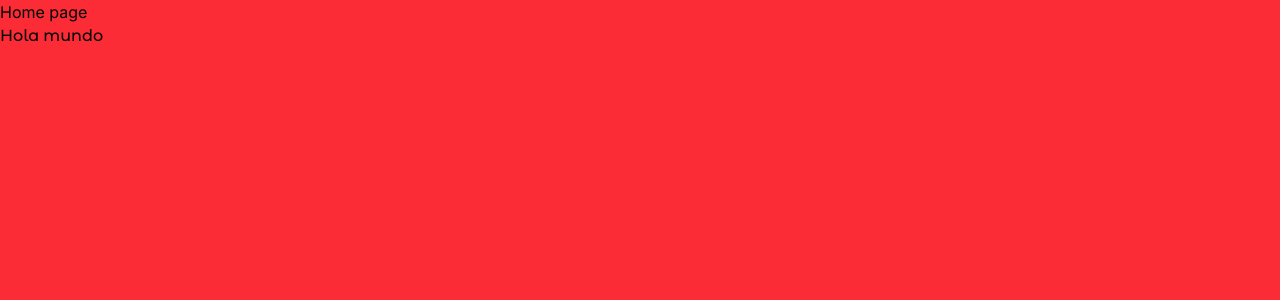
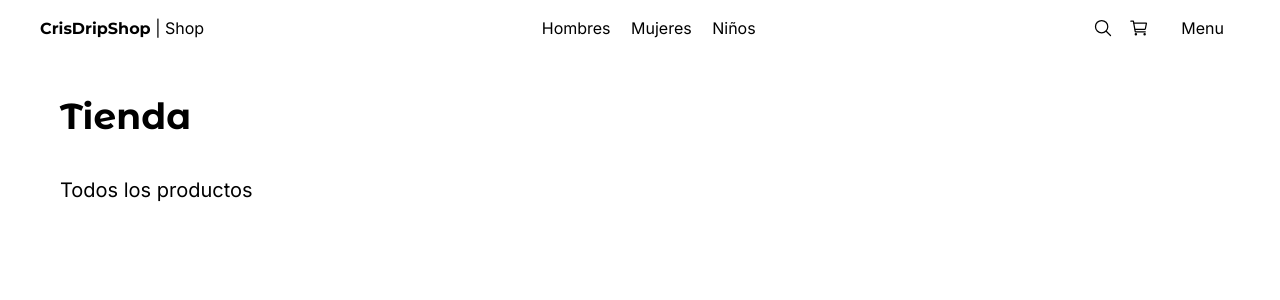
Before and after one commit to cristianpy09/Crisdrip-shop, a Next.js app: page / in a window 1280 px wide. Shown: the top 300 px of the page. Built offline with nearby package versions, Linux system fonts and the light colour scheme.

Commit message:
header was created

```diff
--- a/src/app/(shop)/category/[id]/page.tsx
+++ b/src/app/(shop)/category/[id]/page.tsx
@@ -1,7 +1,17 @@
-import React from 'react'
+import { notFound } from "next/navigation"
 
-export default function CategoryPage () {
+interface Props {
+  params:{
+    id:string
+  }
+}
+
+export default async function CategoryPage ({params}:Props) {
+  const {id}= await params
+  if (id=== "kids") {
+    notFound()
+  }
   return (
-    <div> Category page</div>
+    <div> Category page {id}</div>
   )
 }
--- /dev/null
+++ b/src/app/(shop)/category/not-found.tsx
@@ -0,0 +1,12 @@
+import PageNotFound from '@/components/ui/not-found/PageNotFound'
+import Link from 'next/link'
+import React from 'react'
+
+export default function NotFountPage() {
+  return (
+    <div>
+        <PageNotFound/>
+        <Link href="/" >Regresar</Link>
+    </div>
+  )
+}
--- a/src/app/(shop)/layout.tsx
+++ b/src/app/(shop)/layout.tsx
@@ -1,3 +1,7 @@
+import TopMenu from "@/components/ui/top-menu/topMenu";
+
+
+
 
 
 
@@ -9,7 +13,16 @@ export default function ShopLayout({
   children: React.ReactNode;
 }>) {
   return (
-    <main className="bg-red-500 min-h-screen" >{children}</main>
+    <main className="min-h-screen px-5" >
+
+      <TopMenu/>
+
+      <div className="px-0 sm:px-10" >
+
+        {children}
+      </div>
+
+      </main>
 
   );
 }
--- a/src/app/(shop)/page.tsx
+++ b/src/app/(shop)/page.tsx
@@ -1,12 +1,11 @@
+import Title from "@/components/ui/title/Title";
 import { titleFont } from "@/confg/fonts";
 
 
 export default function Home() {
   return (
-    <div>
-
-      <h1>Home page</h1>
-      <h1 className={titleFont.className} >Hola mundo </h1>
-    </div>
+   <>
+    <Title title="Tienda" subtitle="Todos los productos" className="mb-2" />
+   </>
   );
 }
--- a/src/components/index.ts
+++ b/src/components/index.ts
@@ -0,0 +1 @@
+export * from "./ui/top-menu/topMenu";
--- /dev/null
+++ b/src/components/ui/not-found/PageNotFound.tsx
@@ -0,0 +1,34 @@
+import { titleFont } from '@/confg/fonts'
+import Image from 'next/image'
+import Link from 'next/link'
+import React from 'react'
+
+export default function PageNotFound() {
+  return (
+    <div className='flex flex-col-reverse md:flex-row h-[800px] w-full justify-center items-center align-middle '>
+        <div className='text-center px-5 mx-5' >
+          <h2 className={`${titleFont.className} antialiased text-7xl`} >404 not found</h2>
+          <p className='font-semibold text-xl' >Whoops!  lo sentimos mucho </p>
+          <p className='font-light'>
+
+            <span>Puedes regresar al </span>
+            <Link href="/" className='font-normal hover:underline transition-all' >
+              Inicio
+            </Link>
+          </p>
+        </div>
+
+        <div className='px-5 mx-5' >
+            <Image
+               src="/imgs/starman_750x750.png"
+               alt="Starman"
+               className="p-5 sm:p-0"
+               width={500}
+               height={550}
+
+            />
+        </div>
+
+    </div>
+  )
+}
--- /dev/null
+++ b/src/components/ui/title/Title.tsx
@@ -0,0 +1,31 @@
+import { titleFont } from '@/confg/fonts'
+import React from 'react'
+
+interface Props {
+    title:string
+    subtitle:string
+    className:string
+}
+
+export default function Title({title,subtitle,className}:Props) {
+
+
+
+  return (
+    <div className={`mt-3 ${className}`} >
+        <h1 className={`${titleFont.className} antialiased text-4xl font-semibold my-10 `} >
+
+            {title}
+        </h1>
+
+        {
+            subtitle &&  (
+                <h3 className='text-xl mb-5' >{subtitle}</h3>
+            )
+        }
+
+
+
+    </div>
+  )
+}
--- /dev/null
+++ b/src/components/ui/top-menu/topMenu.tsx
@@ -0,0 +1,43 @@
+import { titleFont } from '@/confg/fonts'
+import Link from 'next/link'
+import React from 'react'
+import { IoCartOutline, IoSearchOutline } from 'react-icons/io5'
+
+export default function TopMenu() {
+  return (
+    <nav className='flex px-5 justify-between items-center w-full' >
+            <div>
+                <Link href="/" >
+                <span className={`${titleFont.className} antialiased font-bold`} >CrisDripShop</span>
+                <span > | Shop</span>
+
+                </Link>
+            </div>
+
+            <div  className='hidden sm:block' >
+                <Link className='m-2 9-2 rounded-md transition-all hover:bg-gray-100' href="/category/men" > Hombres </Link>
+                <Link className='m-2 9-2 rounded-md transition-all hover:bg-gray-100' href="/category/Mujeres" > Mujeres </Link>
+                <Link className='m-2 9-2 rounded-md transition-all hover:bg-gray-100' href="/category/kids" > Niños</Link>
+
+            </div>
+
+
+            <div className='flex items-center space-x-4'>
+
+                <Link href="/search" >
+                    <IoSearchOutline className='w-5 h-5' />
+                </Link>
+                <Link href="/cart" >
+                    <IoCartOutline className='w-5 h-5' />
+                </Link>
+
+                <button className='m-2 p-2 rounded-md transition-all hover:bg-gray-100' >
+                    Menu
+                </button>
+
+
+            </div>
+
+    </nav>
+  )
+}
```
